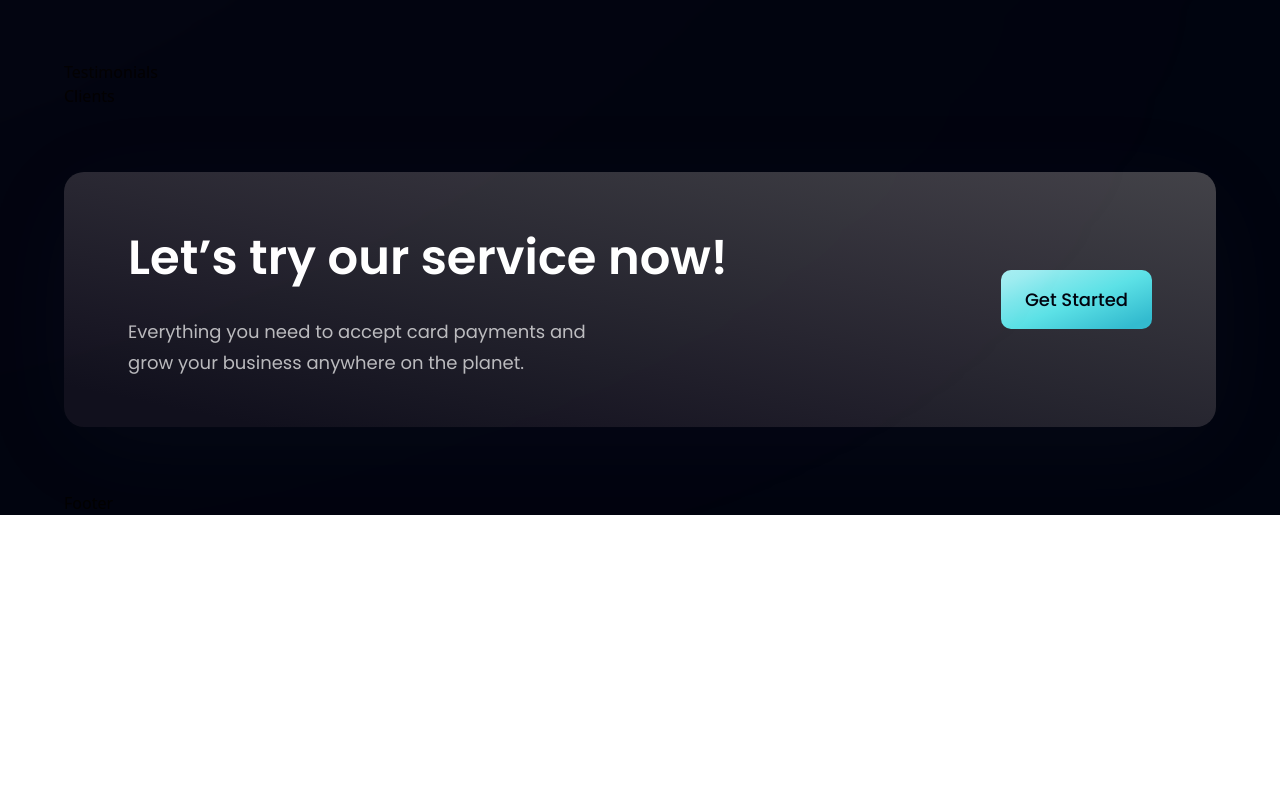
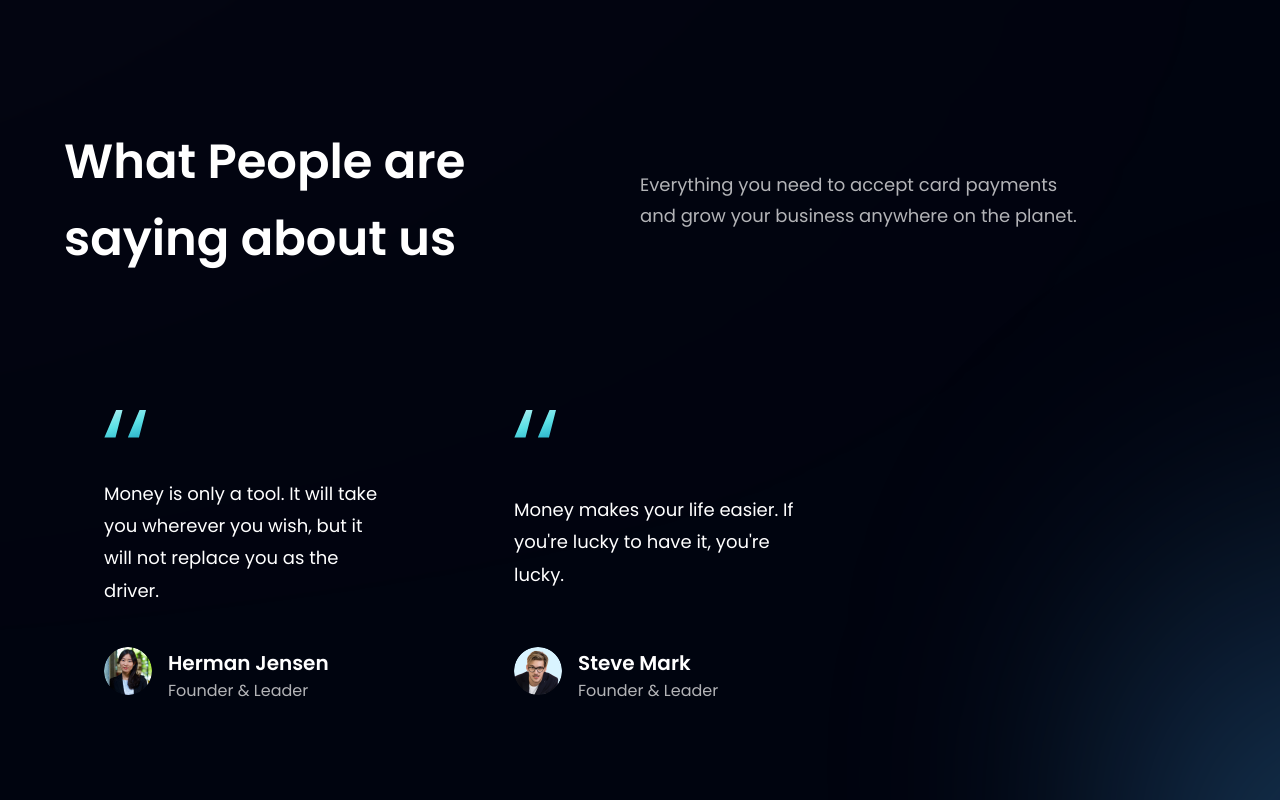
Before and after one commit to amine-amari/bank_modern_app, a React (Vite) app: page / in a window 1280 px wide. Shown: the part 2720-3520 px from the top of the page. Before the commit the page ends 3235 px from the top, so only its background shows below. Built offline with nearby package versions, Linux system fonts and the light colour scheme.

Commit message:
implemented testimonials section

```diff
--- a/src/components/FeedbackCard.jsx
+++ b/src/components/FeedbackCard.jsx
@@ -1,9 +1,25 @@
-import React from 'react'
+import { quotes } from "../assets";
 
-const FeedbackCard = () => {
-  return (
-    <div>FeedbackCard</div>
-  )
-}
+const FeedbackCard = ({ content, name, title, img }) => (
+  <div className="flex justify-between flex-col px-10 py-12 rounded-[20px]  max-w-[370px] md:mr-10 sm:mr-5 mr-0 my-5 feedback-card">
+    <img src={quotes} alt="double_quotes" className="w-[42.6px] h-[27.6px] object-contain" />
+    <p className="font-poppins font-normal text-[18px] leading-[32.4px] text-white my-10">
+      {content}
+    </p>
 
-export default FeedbackCard
+    <div className="flex flex-row">
+      <img src={img} alt={name} className="w-[48px] h-[48px] rounded-full" />
+      <div className="flex flex-col ml-4">
+        <h4 className="font-poppins font-semibold text-[20px] leading-[32px] text-white">
+          {name}
+        </h4>
+        <p className="font-poppins font-normal text-[16px] leading-[24px] text-dimWhite">
+          {title}
+        </p>
+      </div>
+    </div>
+  </div>
+);
+
+
+export default FeedbackCard;
--- a/src/components/Testimonials.jsx
+++ b/src/components/Testimonials.jsx
@@ -1,9 +1,27 @@
-import React from 'react'
+import { feedback } from '../constants';
+import styles from '../style';
+import FeedbackCard from './FeedbackCard';
 
-const Testimonials = () => {
-  return (
-    <div>Testimonials</div>
-  )
-}
+const Testimonials = () => (
+    <section id='clients' className={`${styles.paddingY} ${styles.flexCenter} flex-col relative`}>
+      <div className="absolute z-[0] w-[60%] h-[60%] -right-[50%] rounded-full blue__gradient bottom-40" />
+
+      <div className="w-full flex justify-between items-center md:flex-row flex-col sm:mb-16 mb-6 relative z-[1]">
+        <h2 className={styles.heading2}>
+          What People are <br className="sm:block hidden" /> saying about us
+        </h2>
+        <div className="w-full md:mt-0 mt-6">
+          <p className={`${styles.paragraph} text-left max-w-[450px]`}>
+            Everything you need to accept card payments and grow your business
+            anywhere on the planet.
+          </p>
+        </div>
+      </div>
+      <div className="flex flex-wrap sm:justify-start justify-center w-full feedback-container relative z-[1]">
+        {feedback.map((card) => <FeedbackCard key={card.id} {...card} />)}
+      </div>
+    </section>
+
+);
 
 export default Testimonials
```
